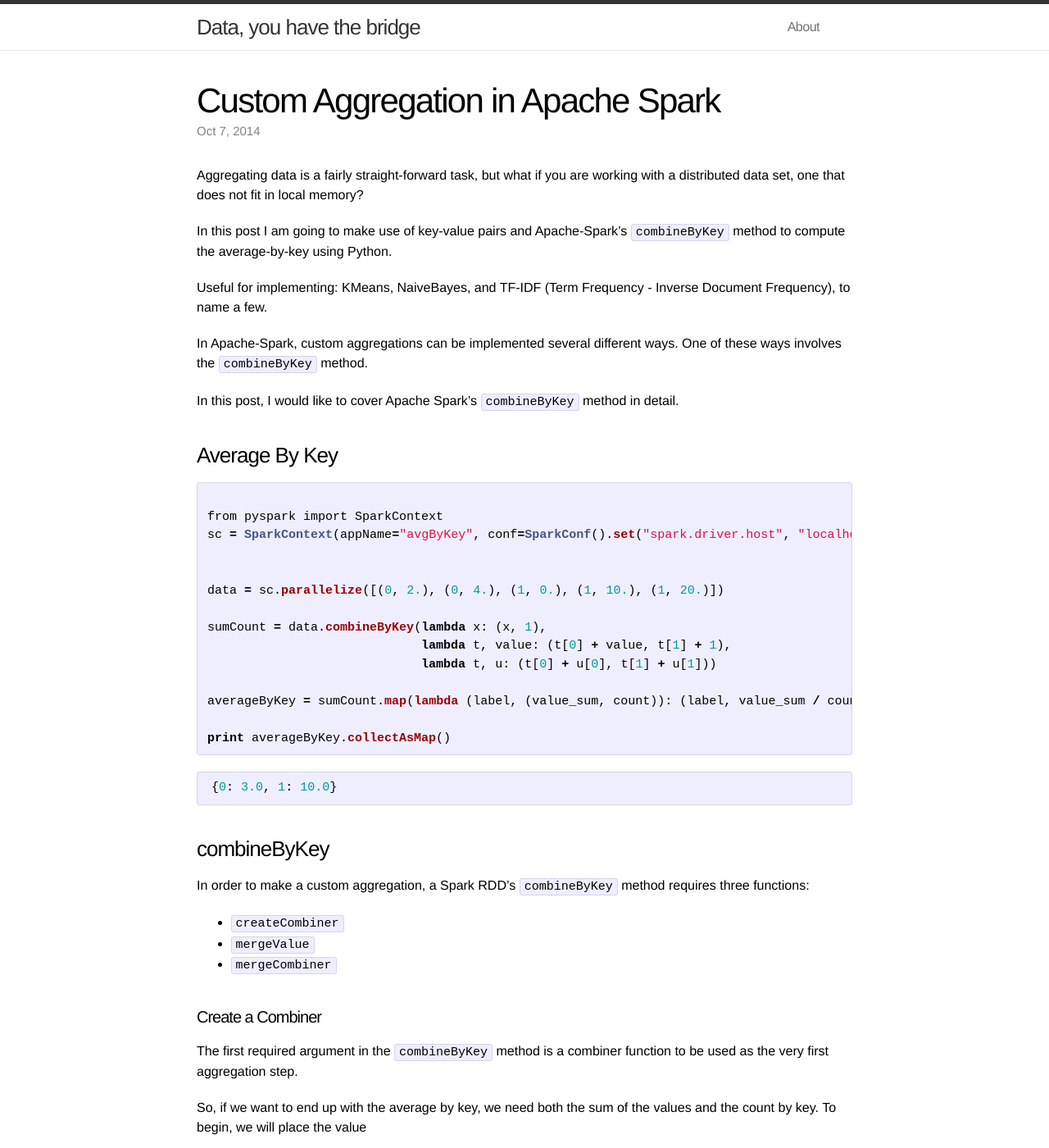
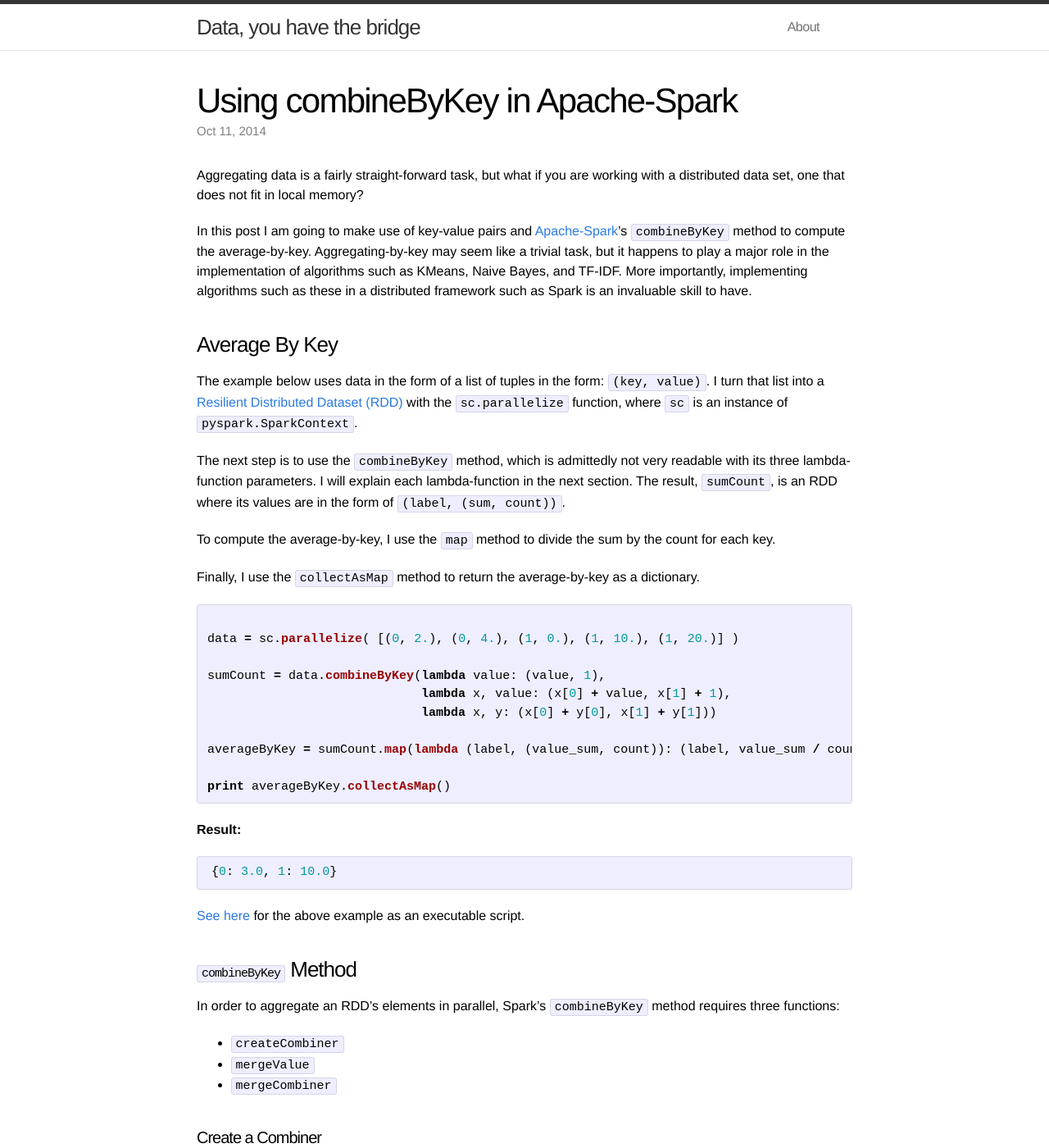
Before and after one commit to abshinn/abshinn.github.io, a Jekyll site: the page built from _posts/2014-10-07-custom-aggregation-in-apache-spark.markdown, in a window 1280 px wide and 1400 px high. Shown: the whole window at 82% size. Built offline with Jekyll 4.4.1, drawn with Linux system fonts in a browser that asks for light colours; Markdown is read by kramdown in place of the engine named in the settings; comment, search, counter and statistics services are not loaded; some of the changed text lies outside the part shown.

Commit message:
final draft

````diff
--- a/_posts/2014-10-07-custom-aggregation-in-apache-spark.markdown
+++ b/_posts/2014-10-07-custom-aggregation-in-apache-spark.markdown
@@ -1,50 +1,51 @@
 ---
 layout: post
 comments: true
-title:  "Custom Aggregation in Apache Spark"
-date:   2014-10-07 00:00:00
+title:  "Using combineByKey in Apache-Spark"
+date:   2014-10-11 00:00:00
 categories: python, apache-spark
 ---
 
 Aggregating data is a fairly straight-forward task, but what if you are working with a distributed data set, one that does not fit in local memory?
 
-In this post I am going to make use of key-value pairs and Apache-Spark's `combineByKey` method to compute the average-by-key using Python.
-
-Useful for implementing: KMeans, NaiveBayes, and TF-IDF (Term Frequency - Inverse Document Frequency), to name a few.
-
-In Apache-Spark, custom aggregations can be implemented several different ways. One of these ways involves the `combineByKey` method.
-
-In this post, I would like to cover Apache Spark's `combineByKey` method in detail.
+In this post I am going to make use of key-value pairs and [Apache-Spark](https://spark.apache.org/)'s `combineByKey` method to compute the average-by-key. Aggregating-by-key may seem like a trivial task, but it happens to play a major role in the implementation of algorithms such as KMeans, Naive Bayes, and TF-IDF. More importantly, implementing algorithms such as these in a distributed framework such as Spark is an invaluable skill to have.
 
 
 ### Average By Key
 
+The example below uses data in the form of a list of tuples in the form: `(key, value)`. I turn that list into a [Resilient Distributed Dataset (RDD)](http://www.thecloudavenue.com/2014/01/resilient-distributed-datasets-rdd.html) with the `sc.parallelize` function, where `sc` is an instance of `pyspark.SparkContext`.
+
+The next step is to use the `combineByKey` method, which is admittedly not very readable with its three lambda-function parameters. I will explain each lambda-function in the next section. The result, `sumCount`, is an RDD where its values are in the form of `(label, (sum, count))`.
+
+To compute the average-by-key, I use the `map` method to divide the sum by the count for each key.
+
+Finally, I use the `collectAsMap` method to return the average-by-key as a dictionary.
+
 ```python
 
-from pyspark import SparkContext
-sc = SparkContext(appName="avgByKey", conf=SparkConf().set("spark.driver.host", "localhost"))
+data = sc.parallelize( [(0, 2.), (0, 4.), (1, 0.), (1, 10.), (1, 20.)] )
 
-
-data = sc.parallelize([(0, 2.), (0, 4.), (1, 0.), (1, 10.), (1, 20.)])
-
-sumCount = data.combineByKey(lambda x: (x, 1),
-                             lambda t, value: (t[0] + value, t[1] + 1),
-                             lambda t, u: (t[0] + u[0], t[1] + u[1]))
+sumCount = data.combineByKey(lambda value: (value, 1),
+                             lambda x, value: (x[0] + value, x[1] + 1),
+                             lambda x, y: (x[0] + y[0], x[1] + y[1]))
 
 averageByKey = sumCount.map(lambda (label, (value_sum, count)): (label, value_sum / count))
 
 print averageByKey.collectAsMap()
 ```
 
+__Result:__
 
 ```python
 {0: 3.0, 1: 10.0}
 ```
 
+[See here](https://github.com/abshinn/abshinn.github.io/tree/master/extras/averageByKey.py) for the above example as an executable script.
 
-### combineByKey
 
-In order to make a custom aggregation, a Spark RDD's `combineByKey` method requires three functions:
+### `combineByKey` Method
+
+In order to aggregate an RDD's elements in parallel, Spark's `combineByKey` method requires three functions:
 
 - `createCombiner`
 - `mergeValue`
@@ -53,25 +54,30 @@
 
 #### Create a Combiner
 
-The first required argument in the `combineByKey` method is a combiner function to be used as the very first aggregation step.
+```python
+lambda value: (value, 1)
+```
 
-So, if we want to end up with the average by key, we need both the sum of the values and the count by key. To begin, we will place the value
+The first required argument in the `combineByKey` method is a function to be used as the very first aggregation step for each key. The argument of this function corresponds to the value in a key-value pair. If we want to compute the sum and count using `combineByKey`, then we can create this "combiner" to be a tuple in the form of `(sum, count)`. The very first step in `(sum, count)` is then `(value, 1)`, where `value` is the first RDD value that `combineByKey` comes across and `1` initializes the count.
 
-```python
-lambda x: (x, 1)
-```
 
 #### Merge a Value
 
 ```python
-lambda t, value: (t[0] + value, t[1] + 1)
+lambda x, value: (x[0] + value, x[1] + 1)
 ```
+
+The next required function tells `combineByKey` what to do when a combiner is given a new value. The arguments to this function are a combiner and a new value. The structure of the combiner is defined above as a tuple in the form of `(sum, count)` so we merge the new value by adding it to the first element of the tuple while incrementing `1` to the second element of the tuple.
+
 
 #### Merge two Combiners
 
 ```python
-lambda t, u: (t[0] + u[0], t[1] + u[1])
+lambda x, y: (x[0] + y[0], x[1] + y[1])
 ```
+
+The final required function tells `combineByKey` how to merge two combiners. In this example with tuples as combiners in the form of `(sum, count)`, all we need to do is add the first and last elements together.
+
 
 #### Compute the Average
 
@@ -79,9 +85,15 @@
 averageByKey = sumCount.map(lambda (label, (value_sum, count)): (label, value_sum / count))
 ```
 
-### Examples
+Ultimately the goal is to compute the average-by-key. The result from `combineByKey` is an RDD with elements in the form `(label, (sum, count))`, so the average-by-key can easily be obtained by using the `map` method, mapping `(sum, count)` to `sum / count`.
+
+Note: I do not use `sum` as variable name in the code because it is a built-in function in Python.
 
 
-### Discussion
+### Learn More
 
-This may seem like a complicated way to do a simple task.
+To learn more about Spark and programming with key-value pairs in Spark, see:
+- [Spark Documentation Overview](http://spark.apache.org/documentation.html)
+- [Spark Programming Guide](http://spark.apache.org/docs/latest/programming-guide.html)
+- [O'Reilly: Learning Spark, Chapter 4](https://www.safaribooksonline.com/library/view/learning-spark/9781449359034/ch04.html)
+- [PySpark Documentation](http://spark.apache.org/docs/latest/api/python/index.html)
````
